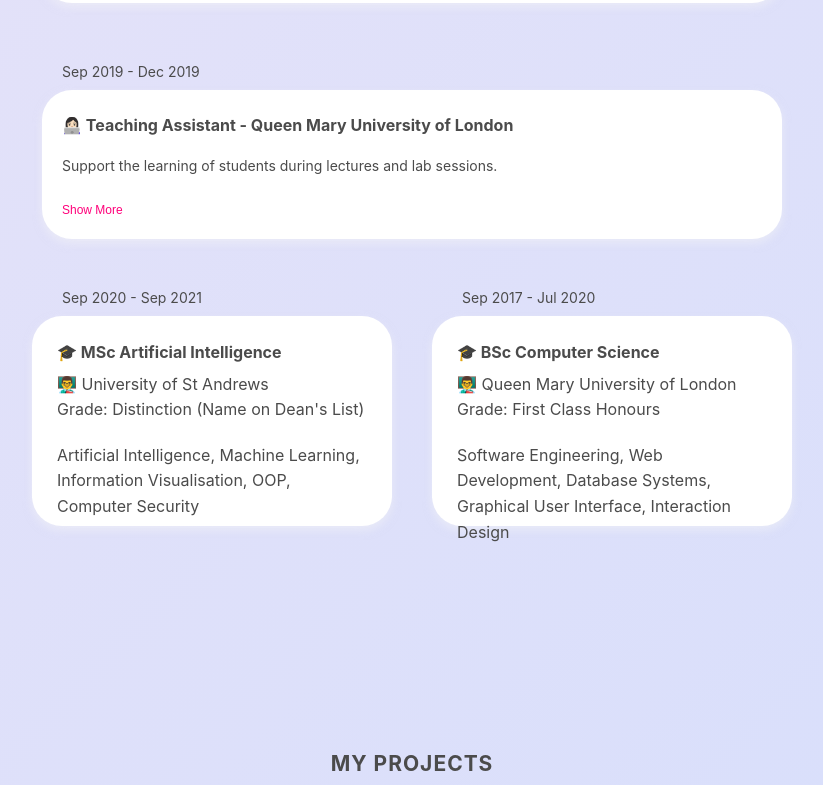
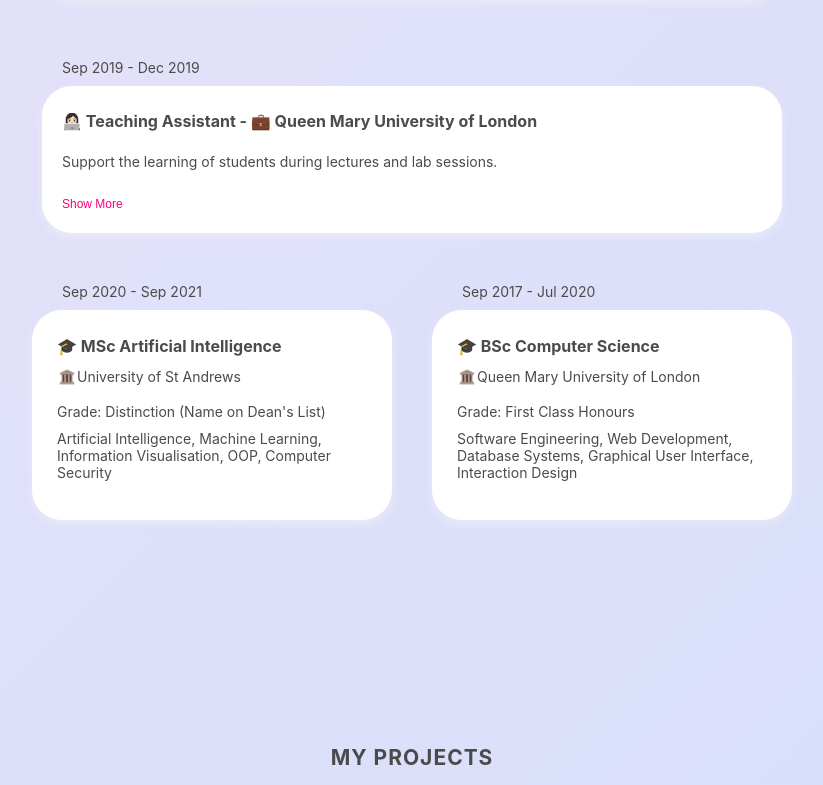
Before and after one commit to zifanwei/my-react-portfolio, a React (Create React App) app: page / in a window 1280 px wide. Shown: the part 1535-2320 px from the top of the page, without its empty margins (228-1051 px from the left). Built offline with nearby package versions, Linux system fonts and the light colour scheme.

Commit message:
[Simplify CSS]

```diff
--- a/src/components/experience/Education.jsx
+++ b/src/components/experience/Education.jsx
@@ -14,8 +14,17 @@
           </div>
           <div className='education-content'>
             <h3>🎓 {edu.degree}</h3>
-            <p>👨‍🏫 {edu.university}<br /> Grade: {edu.grade}</p>
-            <p>{edu.modules}</p>
+            <p>
+              <img src={process.env.PUBLIC_URL + "/icon/icons8-university-48.png"} alt="" class="edu-icon"></img>
+            {edu.university}</p>
+            <ul>
+              <li>
+                Grade: {edu.grade}
+              </li>
+              <li>
+                {edu.modules}
+              </li>
+            </ul>
           </div>
         </div>
       ))}
--- a/src/components/experience/Timeline.jsx
+++ b/src/components/experience/Timeline.jsx
@@ -26,7 +26,7 @@
             <span>{exp['time-period']}</span>
           </div>
           <div className="timeline-content">
-            <h3>👩🏻‍💻 {exp['job-title']} - {exp['company']}</h3>
+            <h3>👩🏻‍💻 {exp['job-title']} - 💼 {exp['company']}</h3>
             {expandedItems.includes(index) ? (
               <p>{exp['detail'].join(' ')}</p>
             ) : (
--- a/src/style/About.css
+++ b/src/style/About.css
@@ -30,7 +30,6 @@
 }
 
 .intro p {
-    font-size: 14px;
     padding: 25px 0;
 }
 
@@ -51,14 +50,11 @@
     max-width: 70%;
     height: auto;
     border-radius: 50%;
-    /* background-color: #ffffff53; */
-    /* transition: transform 0.3s linear; */
 }
 
 .lets-talk-btn {
     background-color: transparent;
     color: var(--tertiary-colour);
-    font-size: 17px;
     border-color: var(--tertiary-colour);
 }
 
--- a/src/style/App.css
+++ b/src/style/App.css
@@ -10,7 +10,6 @@
     flex-direction: column;
     align-items: flex-start;
     color: var(--secondary-colour);
-    font-size: 16px;
     background: var(--background-colour-gradient);
     background-size: 400% 400%;
     animation: gradientAnimation 15s ease infinite;
--- a/src/style/Contact.css
+++ b/src/style/Contact.css
@@ -3,7 +3,6 @@
   justify-content: center;
   flex-direction: column;
   align-items: center;
-  font-size: 16px;
   width: 100vw;
 }
 
--- a/src/style/ContactDetail.css
+++ b/src/style/ContactDetail.css
@@ -4,37 +4,26 @@
     border-radius: 30px;
 }
 
-.contact-methods {
-    margin: 20px 0;
+.contact-methods,
+.social-icons {
     display: flex;
-    flex-direction: row;
     justify-content: center;
     align-items: center;
     gap: 30px;
+    margin: 20px 0;
 }
 
-.contact-info {
+.contact-info,
+.social-icon {
     display: flex;
     align-items: center;
     gap: 5px;
 }
 
-.contact-info img {
+.contact-info img,
+.social-icon img {
     width: 17px;
     height: 17px;
-}
-
-.social-icons {
-    display: flex;
-    gap: 30px;
-    flex-direction: row;
-    justify-content: center;
-}
-
-.social-icon {
-    display: flex;
-    gap: 5px;
-    align-items: center;
 }
 
 .social-icons a {
@@ -47,28 +36,14 @@
     text-decoration: underline;
 }
 
-.social-icon img {
-    width: 20px;
-    height: 20px;
-}
-
-.info-title {
-    font-weight: 600;
-}
-
 .copy-btn {
-    font-weight: 300;
     background-color: transparent;
     border: none;
     padding: 4px 5px;
     border-radius: 10px;
     cursor: pointer;
     color: var(--secondary-colour);
-    font-size: 16px;
-}
-
-.copy-btn:focus {
-    outline: none;
+    font-weight: 300;
 }
 
 .copy-btn:hover {
@@ -79,7 +54,6 @@
     .contact-detail {
         margin: 20px 40px;
     }
-
     .info-title {
         display: none;
     }
@@ -89,40 +63,30 @@
     .contact-detail {
         margin: 10px 20px;
     }
-
-    .contact-methods, .social-icons {
+    .contact-methods,
+    .social-icons {
         gap: 20px;
     }
-
-    .copy-btn, .social-icons a {
+    .copy-btn,
+    .social-icons a {
         font-size: 14px;
     }
-
-    .social-icon img {
+    .social-icon img,
+    .contact-info img {
         width: 15px;
         height: 15px;
     }
-
     .contact-info {
         gap: 2px;
     }
-
-    .contact-info img {
-        width: 13px;
-        height: 13px;
-    }
-
 }
 
 @media (max-width: 540px) {
     .contact-methods {
         flex-direction: column;
-        align-items: center;
         gap: 10px;
     }
-
     .social-icons {
         gap: 10px;
     }
-
 }
--- a/src/style/ContactForm.css
+++ b/src/style/ContactForm.css
@@ -65,7 +65,6 @@
     border-style: solid;
     border-width: 2px;
     cursor: pointer;
-    font-size: 17px;
 }
 
 .submit-button:disabled {
--- a/src/style/Education.css
+++ b/src/style/Education.css
@@ -28,6 +28,11 @@
     height: 200px;
 }
 
+.edu-icon {
+    width: 20px;
+    height: 20px;
+}
+
 .education-content h3 {
     font-size: 16px;
     margin-bottom: 0;
@@ -35,9 +40,21 @@
 
 .education-content p {
     margin: 0;
+    display: flex;
+    align-items: center;
 }
 
-/* Media Queries */
+.education-content ul {
+    list-style-type: none;
+    padding-left: 0px;
+    margin-top: 0;
+}
+
+.education-content ul li {
+    margin-top: 5px;
+    margin-bottom: 10px;
+}
+
 @media (max-width: 1300px) {
     .education-content {
         width: 310px;
--- a/src/style/ProjectGallery.css
+++ b/src/style/ProjectGallery.css
@@ -32,7 +32,6 @@
 }
 
 .project-details p {
-  font-size: 14px;
   margin-bottom: 10px;
 }
 
@@ -44,7 +43,6 @@
 .project-details ul {
   list-style: none;
   padding: 0;
-  font-size: 12px;
 }
 
 .project-details li {
--- a/src/style/Timeline.css
+++ b/src/style/Timeline.css
@@ -18,7 +18,6 @@
     text-align: left;
     padding: 0 0 10px 20px;
     color: var(--secondary-colour);
-    font-size: 14px;
 }
 
 .timeline-content {
@@ -38,7 +37,6 @@
 
 .timeline-content p {
     margin: 10px 0;
-    font-size: 14px;
 }
 
 .show-more {
--- a/src/style/index.css
+++ b/src/style/index.css
@@ -7,6 +7,7 @@
     sans-serif;
   -webkit-font-smoothing: antialiased;
   -moz-osx-font-smoothing: grayscale;
+  font-size: 14px;
 }
 
 code {
@@ -20,7 +21,7 @@
   border-radius: 10px;
   border-width: 2px;
   cursor: pointer;
-  font-size: 17px;
+  font-size: 16px;
   transition: background-color 0.3s;
 }
 
```
Also changed, not shown: public/icon/icons8-university-48.png (added). Lines whose indentation alone changed are shown as unchanged.
